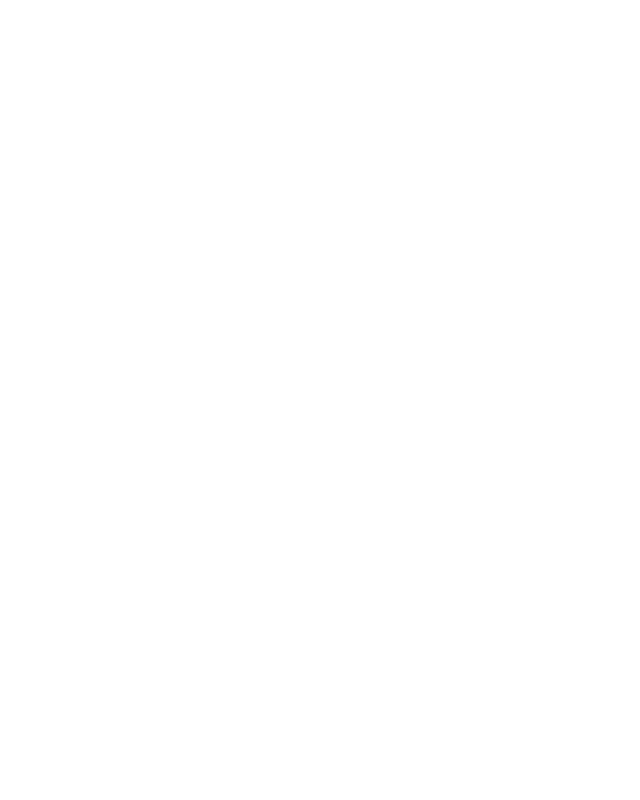
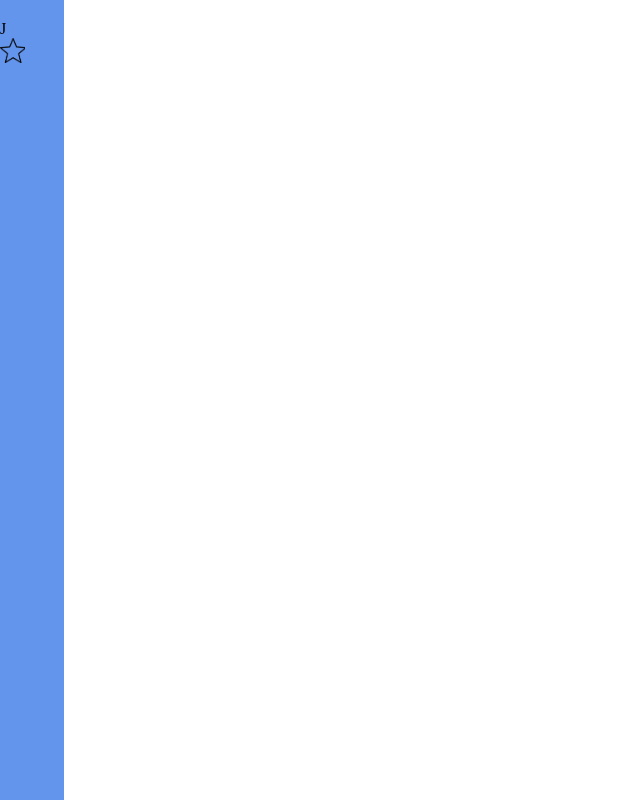
Before and after one commit to EugeneSheuchuk/myjira, a React (Create React App) app: page / in a window 1280 px wide. Shown: the whole page, without its empty margins (0-640 px from the left). Built offline with nearby package versions, Linux system fonts and the light colour scheme.

Commit message:
feat: add imgButton component

```diff
--- /dev/null
+++ b/src/components/ImgButton/ImgButton.scss
@@ -0,0 +1,6 @@
+.ImgButton {
+  background-size: cover;
+  background-repeat: no-repeat;
+  color: white;
+  filter: saturate(3);
+}
--- /dev/null
+++ b/src/components/ImgButton/ImgButton.tsx
@@ -0,0 +1,31 @@
+import React, {MouseEvent} from 'react';
+import './ImgButton.scss';
+
+type TProps = {
+    styleClassName?: string;
+    width: number;
+    height: number;
+    imgUrl: string;
+    action?: Function;
+};
+
+class ImgButton extends React.Component<TProps> {
+    render() {
+        const { styleClassName, width, height, imgUrl, action } = this.props;
+        const style = {
+            backgroundImage: `url('${imgUrl}')`,
+            width: `${width}px`,
+            height: `${height}px`,
+
+        };
+        const componentAction = action ? action : (e:MouseEvent):void => {};
+
+        return (
+            <div className={`ImgButton ${styleClassName}`}
+                 style={style}
+                 onClick={(e:MouseEvent<HTMLDivElement>) => componentAction(e)}/>
+        );
+    }
+}
+
+export default ImgButton;
--- a/src/containers/App/App.tsx
+++ b/src/containers/App/App.tsx
@@ -1,9 +1,11 @@
 import React from 'react';
 import './App.scss';
+import Sidebar from '../Sidebar/Sidebar';
 
 function App() {
   return (
     <div className="App">
+      <Sidebar/>
     </div>
   );
 }
--- /dev/null
+++ b/src/containers/Sidebar/Sidebar.scss
@@ -0,0 +1,9 @@
+@import '../../styles/Colors';
+.Sidebar {
+  background-color: $main_blue;
+  position: fixed;
+  left: 0;
+  height: 100vh;
+  width: 64px;
+  padding: 20px 0 20px 0;
+}
--- /dev/null
+++ b/src/containers/Sidebar/Sidebar.tsx
@@ -0,0 +1,23 @@
+import React from 'react';
+import './Sidebar.scss';
+import ImgButton from '../../components/ImgButton/ImgButton';
+import Star from '../../assets/images/star.png';
+
+class Sidebar extends React.Component {
+    render() {
+        return (
+            <div className='Sidebar'>
+                <div className='Sidebar_buttons_top'>
+                    <div className='Sidebar_logo'>J</div>
+                </div>
+                <ImgButton styleClassName={''} width={25} height={25} imgUrl={Star}/>
+                <div className='Sidebar_buttons_bottom'>
+
+                </div>
+
+            </div>
+        );
+    }
+}
+
+export default Sidebar;
--- /dev/null
+++ b/src/styles/Colors.scss
@@ -0,0 +1 @@
+$main_blue: cornflowerblue;
```
Also changed, not shown: src/components/Sidebar/Sidebar.tsx (deleted, +0 -14 lines), src/assets/images/star.png (added), src/components/Sidebar/Sidebar.scss (deleted).
